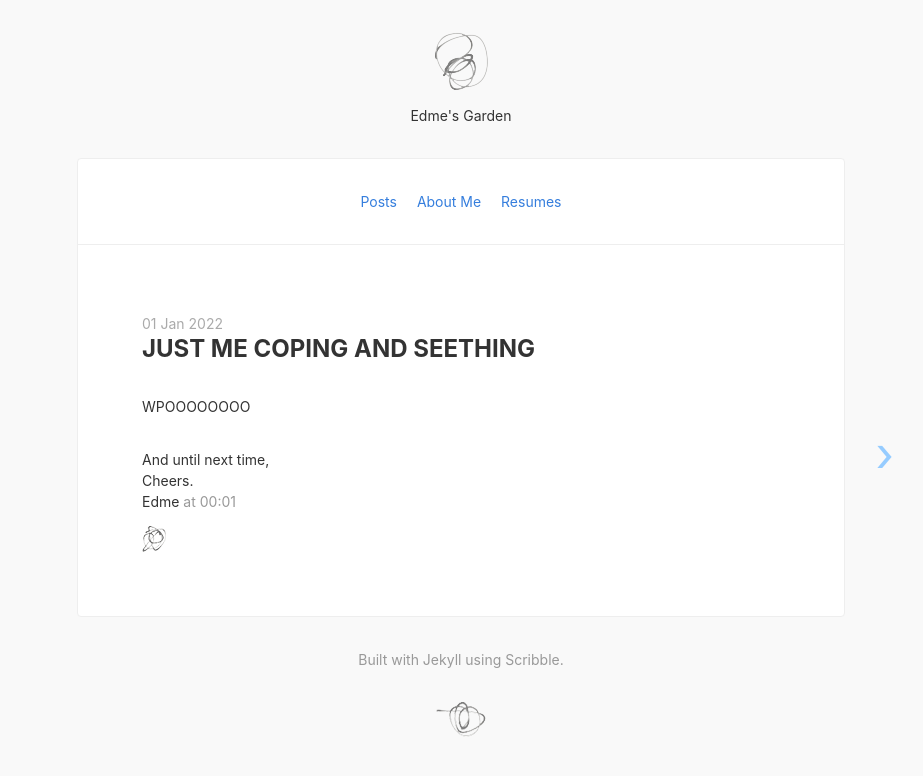
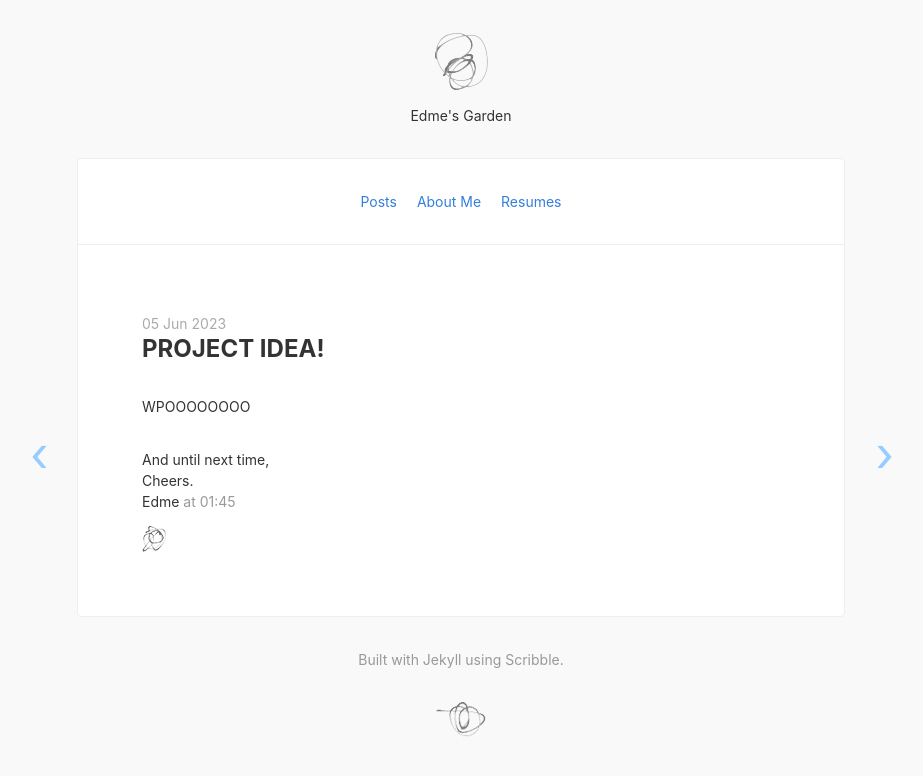
Before and after one commit to edamamev/edamamev.github.io, a Jekyll site: the page built from _posts/2022-01-01-cope-seethe.md, in a window 1280 px wide. Shown: the top 776 px of the page, without its empty margins (179-1102 px from the left). Built offline with Jekyll 4.4.1, drawn with Linux system fonts in a browser that asks for light colours; nearby versions of some CDN libraries.

Commit message:
2023-06-05 Fuckery x4

```diff
--- a/_posts/2022-01-01-cope-seethe.md
+++ b/_posts/2022-01-01-cope-seethe.md
@@ -1,6 +1,6 @@
 ---
-title: Just Me Coping and Seething
-date: 2022-01-01 00:01:00
+title: Project Idea!
+date: 2023-06-05 01:45:00
 ---
 
 WPOOOOOOOO
```
